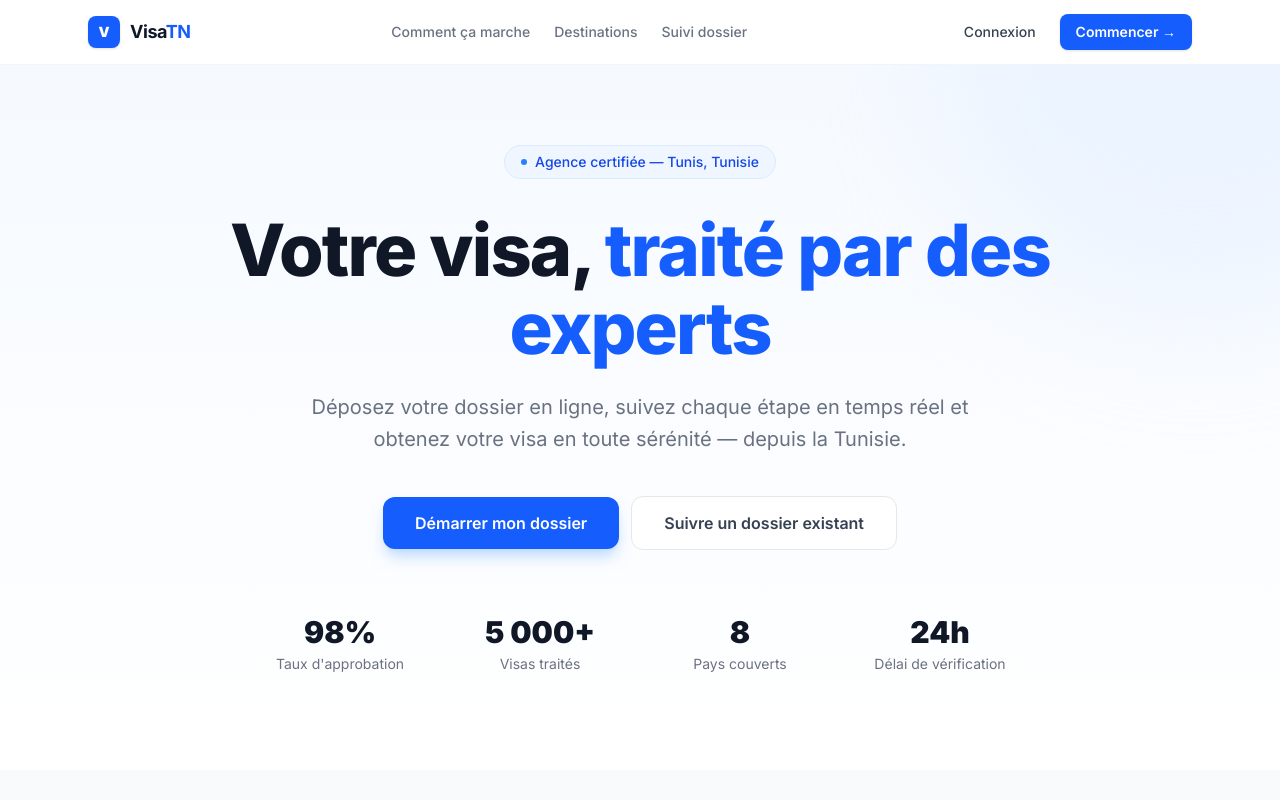
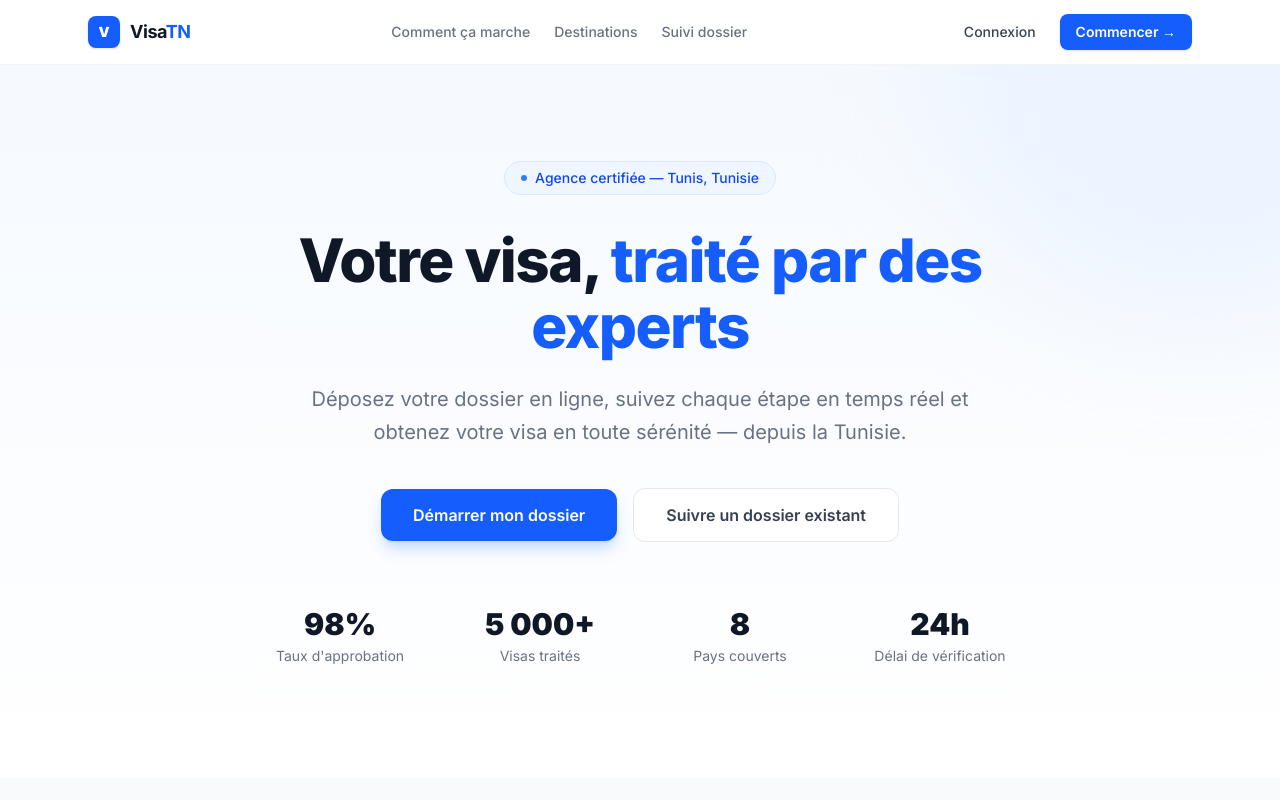
Before and after one commit to chekirBrahim/visa-platform, a Next.js app: page / in a window 1280 px wide. Shown: the top 800 px of the page. Built offline with nearby package versions, Linux system fonts and the light colour scheme.

Commit message:
fix: reduce hero font size + increase CTA gap

```diff
--- a/src/app/page.tsx
+++ b/src/app/page.tsx
@@ -80,7 +80,7 @@ export default function HomePage() {
       </header>
 
       {/* ── Hero ─────────────────────────────────────────── */}
-      <section className="relative overflow-hidden px-6 pt-20 pb-24">
+      <section className="relative overflow-hidden px-6 pt-24 pb-28">
         <div className="absolute inset-0 bg-gradient-to-b from-blue-50/60 to-white pointer-events-none" />
         <div className="absolute top-0 right-0 w-[500px] h-[500px] bg-blue-100/40 rounded-full blur-3xl pointer-events-none -translate-y-1/2 translate-x-1/3" />
 
@@ -90,7 +90,7 @@ export default function HomePage() {
             Agence certifiée — Tunis, Tunisie
           </div>
 
-          <h1 className="text-5xl sm:text-6xl lg:text-7xl font-extrabold tracking-tight leading-[1.08] text-gray-900 mb-6">
+          <h1 className="text-4xl sm:text-5xl lg:text-6xl font-extrabold tracking-tight leading-[1.1] text-gray-900 mb-6">
             Votre visa,{" "}
             <span className="text-blue-600">traité par des experts</span>
           </h1>
@@ -99,7 +99,7 @@ export default function HomePage() {
             Déposez votre dossier en ligne, suivez chaque étape en temps réel et obtenez votre visa en toute sérénité — depuis la Tunisie.
           </p>
 
-          <div className="flex flex-col sm:flex-row items-center justify-center gap-3 mb-16">
+          <div className="flex flex-col sm:flex-row items-center justify-center gap-4 mb-16">
             <Link
               href="/register"
               className="w-full sm:w-auto px-8 py-3.5 bg-blue-600 hover:bg-blue-700 text-white font-semibold rounded-xl transition-all shadow-lg shadow-blue-200 text-base"
```
